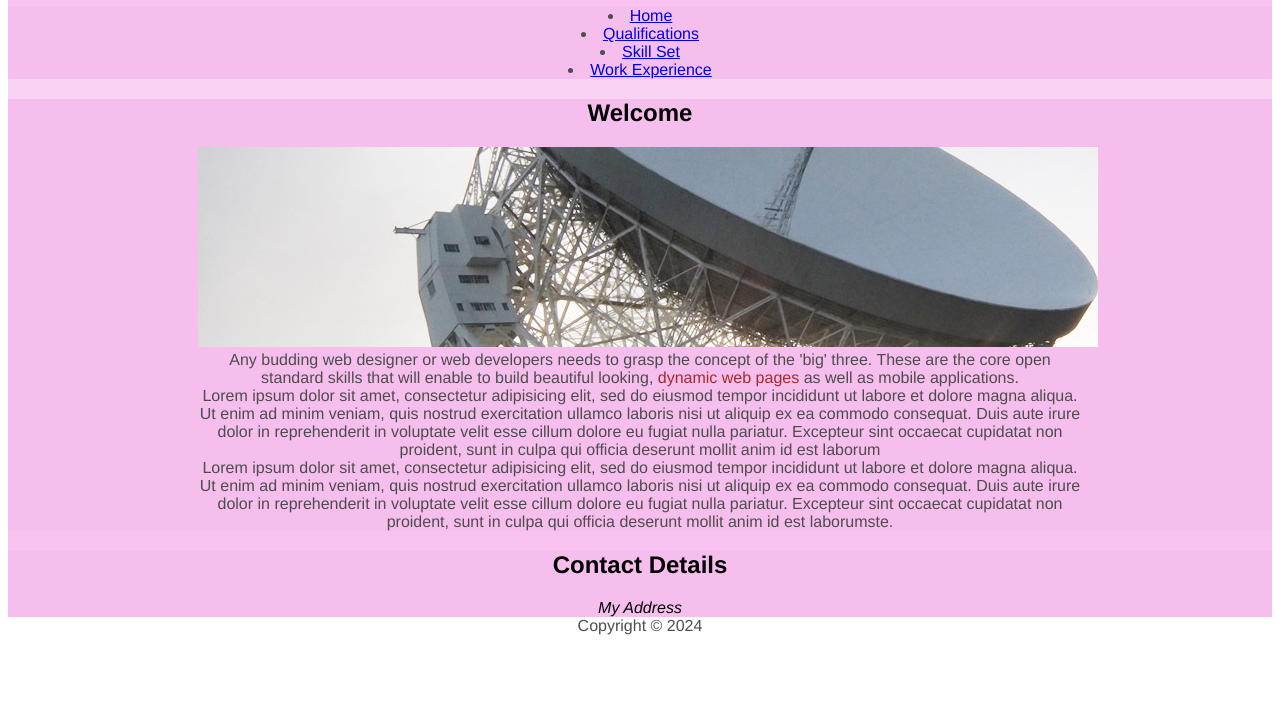
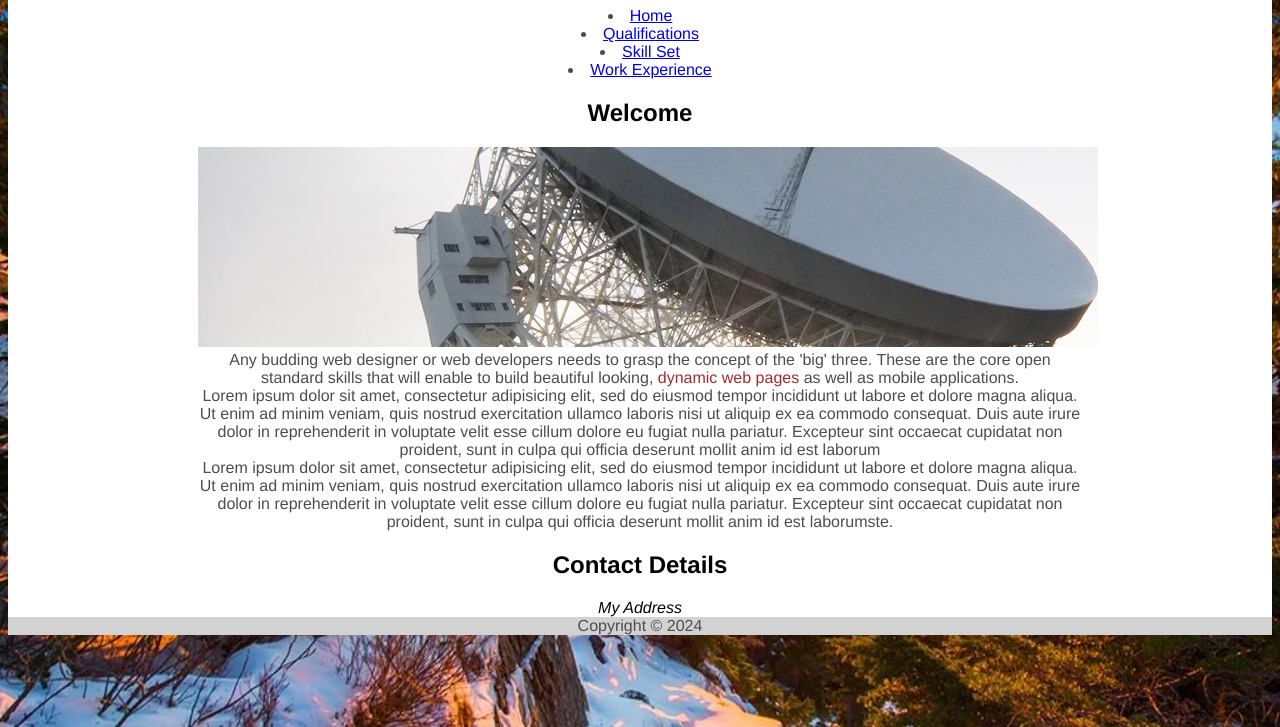
Before and after one commit to mikdmassive/WebDevUni, a plain HTML site: page Week2/index.html in a window 1280 px wide. Shown: the part 73-800 px from the top of the page. Drawn offline with Linux system fonts and the light colour scheme.

Commit message:
backgroundimage

```diff
--- a/Week2/styles/main.css
+++ b/Week2/styles/main.css
@@ -12,7 +12,7 @@ div{
     width: 100%;
     margin: 0 auto;
     border-collapse: collapse;
-    background-color: rgba(246, 188, 236, 0.648);
+    background-color: rgb(255, 255, 255);
 }
 .qualifications{
     width: 100%;
@@ -49,8 +49,10 @@ span{
 
 #footer{
        width: 100%;
-    background-color: rgb(255, 255, 255);
+    background-color: rgb(210, 210, 210);
 }
 body{
-    background-image:url("images/forest.jpg");
+    background-image: url(/Week2/images/forest.jpg);
+    background-size: cover;
+    background-repeat: no-repeat;
 }
```
